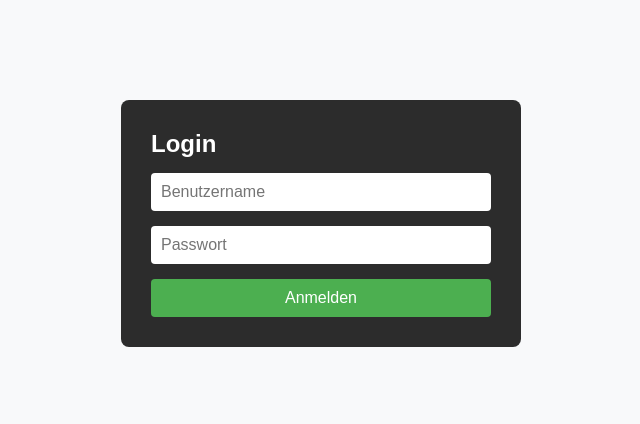
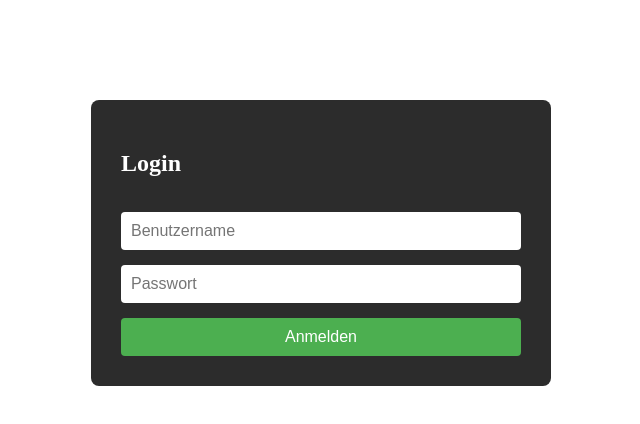
Before and after one commit to bjgedeon/Frontend-M241-245, a Vue app: page /login in a window 1280 px wide. Before the commit this address had no page. Shown: the top 424 px of the page, without its empty margins (319-959 px from the left). Built offline with nearby package versions, Linux system fonts and the light colour scheme.

Commit message:
fix login

```diff
--- a/src/App.vue
+++ b/src/App.vue
@@ -1,68 +1,9 @@
 <template>
-  <div>
-    <Login v-if="!isLoggedIn" @login-success="handleLoginSuccess" />
-    <Dashboard v-else />
-  </div>
+  <router-view />
 </template>
 
 <script>
-import Login from './components/Login.vue';
-import Dashboard from './components/Dashboard.vue';
-
 export default {
-  components: { Login, Dashboard },
-  data() {
-    return {
-      isLoggedIn: false,
-    };
-  },
-  methods: {
-    handleLoginSuccess() {
-      this.isLoggedIn = true;
-    },
-  },
+  name: "App",
 };
 </script>
-
-<style>
-* {
-  box-sizing: border-box;
-  margin: 0;
-  padding: 0;
-}
-
-body {
-  font-family: Arial, sans-serif;
-  background-color: #f8f9fa;
-  color: #333333;
-  margin: 0;
-}
-
-body #app {
-  display: block;
-}
-
-div#app {
-  width: 100%;
-}
-
-#app {
-  padding: 0 0rem;
-  max-width: 100%;
-}
-
-html,
-body {
-  overflow-x: hidden; /* Verhindert horizontales Scrollen */
-}
-
-.layout {
-  display: flex;
-  flex-direction: column;
-  min-height: 100vh;
-}
-
-.footer {
-  margin-top: auto;
-}
-</style>
--- a/src/components/Login.vue
+++ b/src/components/Login.vue
@@ -1,9 +1,11 @@
 <script>
 import { ref } from "vue";
-import { generateToken } from "../api.js";
+import { useRouter } from "vue-router"; // Router importieren
+import { generateToken } from "../api.js"; // deine API-Methode
 
 export default {
   setup() {
+    const router = useRouter(); // Router Instanz
     const username = ref("");
     const password = ref("");
     const errorMessage = ref("");
@@ -14,7 +16,8 @@ export default {
 
         if (token) {
           localStorage.setItem("auth_token", token);
-          window.location.href = "/dashboard"; // oder verwende Vue Router: this.$router.push('/dashboard')
+          router.push("/dashboard"); // Seite wechseln mit Vue Router
+
         } else {
           errorMessage.value = "Anmeldung fehlgeschlagen. Kein Token erhalten.";
         }
--- a/src/main.js
+++ b/src/main.js
@@ -1,7 +1,7 @@
-import { createApp } from 'vue'
-import App from './App.vue'
-import router from './router' // Deine Router-Konfiguration importieren
+import { createApp } from "vue";
+import App from "./App.vue";
+import router from "./router"; // 👈 wichtig
 
-createApp(App)
-  .use(router)  // Vue Router aktivieren
-  .mount('#app')
+const app = createApp(App);
+app.use(router); // 👈 wichtig
+app.mount("#app");
```
Also changed, not shown: src/router/index.js (+10 -10 lines).
